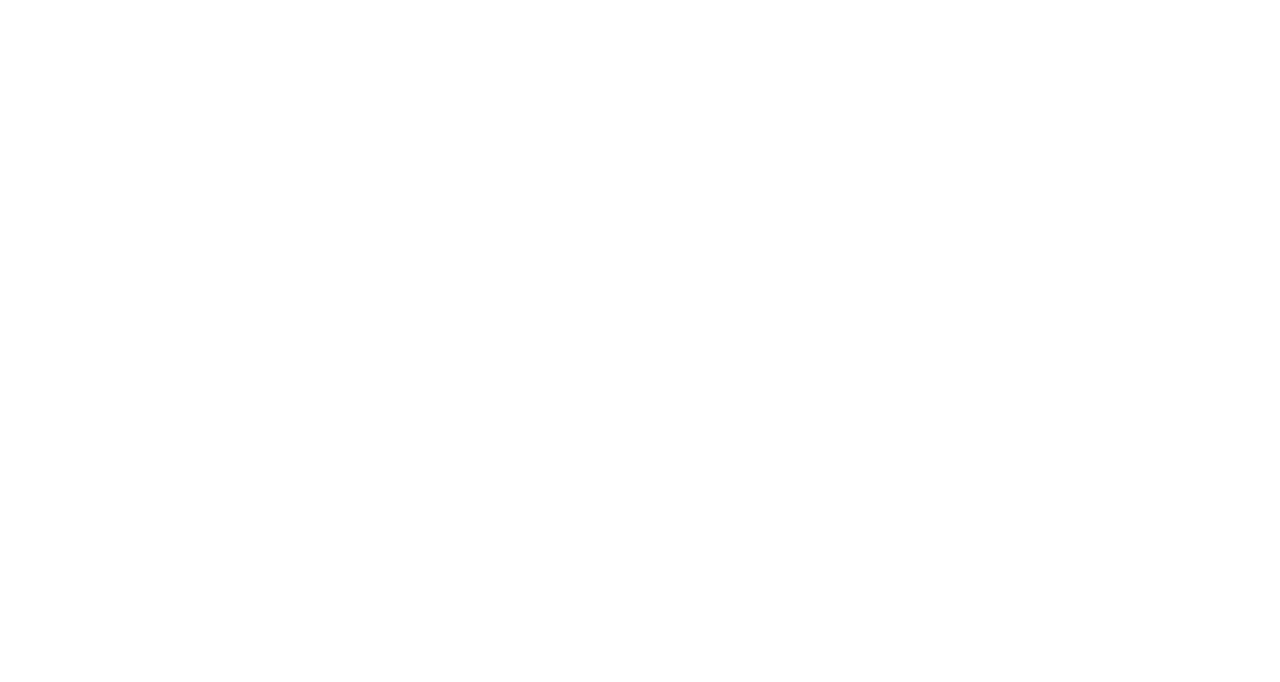
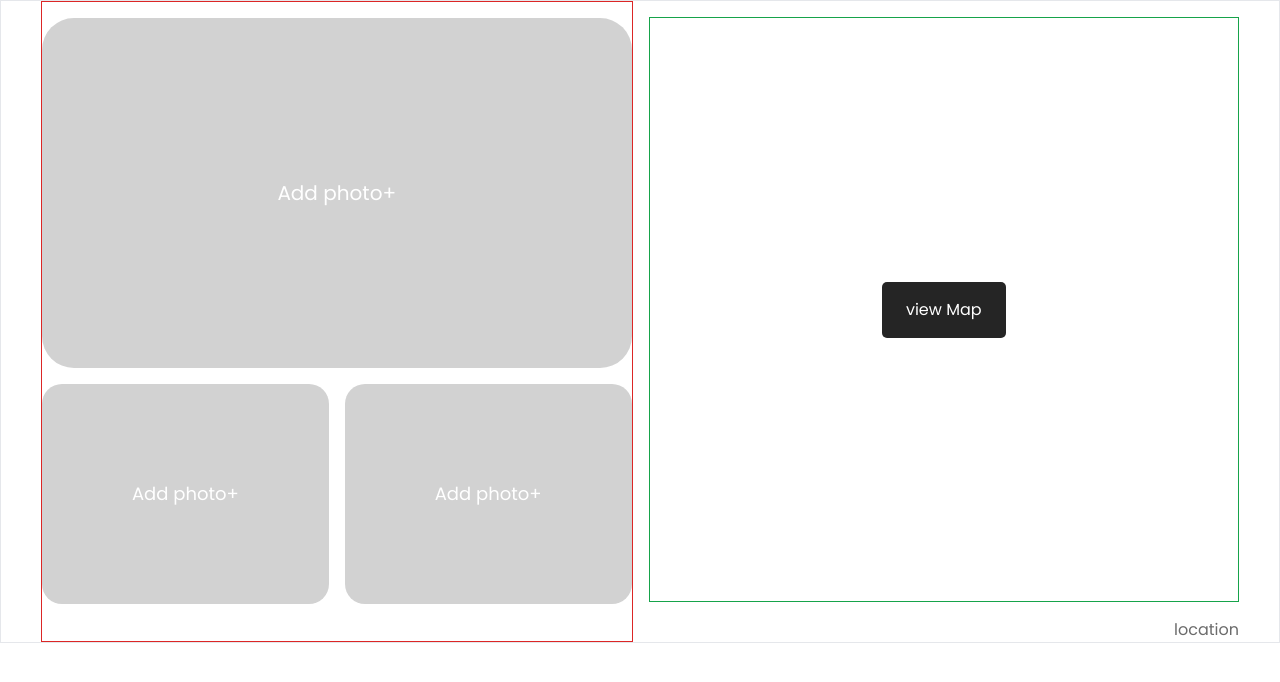
Before and after one commit to RusithTharindu/Campus-Housing-Portal-Frontend, a React (Vite) app in the folder HousingPortalSDT/: page /editdashboard in a window 1280 px wide. Before the commit this address had no page. Shown: the top 682 px of the page. Built offline with nearby package versions, Linux system fonts and the light colour scheme.

Commit message:
Created landlord editdashboard

```diff
--- a/HousingPortalSDT/package.json
+++ b/HousingPortalSDT/package.json
@@ -12,6 +12,7 @@
   "dependencies": {
     "react": "^18.2.0",
     "react-dom": "^18.2.0",
+    "react-icons": "^5.0.1",
     "react-router-dom": "^6.22.3"
   },
   "devDependencies": {
--- a/HousingPortalSDT/src/App.jsx
+++ b/HousingPortalSDT/src/App.jsx
@@ -3,6 +3,8 @@
 import Landlord from './pages/landlordPages/Landlord';
 import Login from './pages/Login';
 import Register from './pages/Register';
+import Editdashboard from "./pages/landlordPages/Editdashboard";
+
 
 
 function App() {
@@ -15,6 +17,7 @@
               <Route path="/" element={<Login />} />
               <Route path="/register" element={<Register />} />
               <Route path="/landlord" element={<Landlord />} />
+              <Route path="/editdashboard" element={<Editdashboard/>} />
               {/* Add New routes here */}
 
             </Routes>
--- a/HousingPortalSDT/src/components/container/container.jsx
+++ b/HousingPortalSDT/src/components/container/container.jsx
@@ -8,7 +8,7 @@
             px-4
             sm:px-6
             md:px-10
-            lg:px-20
+            lg:px-10
         `}
     >
       {children}
--- a/HousingPortalSDT/src/components/imageSelector.jsx
+++ b/HousingPortalSDT/src/components/imageSelector.jsx
@@ -2,31 +2,31 @@
 
 const imageSelector = () => {
   return (
-    <div className="photouploadcard flex flex-col w-full border border-red-600  ">
-      <div className="card1 bg-lightGrey flex  items-center justify-center h-[200px] md:h-[300px] rounded-[20px]">
+    <div className="photouploadcard flex flex-col w-full border border-red-600   ">
+      <div className="card1 bg-lightGrey flex  items-center justify-center h-[200px] md:h-[350px] rounded-[32px] mt-4">
         {/* <img
             src="path-to-your-image"
             alt="Add Photo+"
             className="w-full h-full object-cover"
           /> */}
-        <p>Add photo+</p>
+        <p className=" text-white text-xl">Add photo+</p>
       </div>
-      <div className="flex flex-col md:flex-row justify-between text-center items-center md:max-w-full h-[400px] md:h-[180px] gap-4 my-4">
-        <div className="card2 bg-lightGrey w-full h-full flex items-center justify-center p-4 rounded-[20px]">
+      <div className="flex flex-col md:flex-row justify-between text-center items-center md:max-w-full h-[400px] md:h-[220px] gap-4 mt-4 mb-0 lg:mb-4">
+        <div className="card2 bg-lightGrey w-full h-full flex items-center justify-center  rounded-[20px]">
           {/* <img
               src="path-to-your-image"
               alt=""
               className="w-full h-full object-cover"
             /> */}
-          <p>Add photo+</p>
+          <p className=" text-white text-lg">Add photo+</p>
         </div>
-        <div className="card3 bg-lightGrey w-full h-full flex items-center justify-center p-4 rounded-[20px]">
+        <div className="card3 bg-lightGrey w-full h-full flex items-center justify-center  rounded-[20px]">
           {/* <img
               src="path-to-your-image"
               alt="Add Photo+"
               className="w-full h-full object-cover"
             /> */}
-          <p>Add photo+</p>
+          <p className=" text-white text-lg">Add photo+</p>
         </div>
       </div>
     </div>
--- a/HousingPortalSDT/src/components/viewmap.jsx
+++ b/HousingPortalSDT/src/components/viewmap.jsx
@@ -1,11 +1,17 @@
 import React from "react";
+
 
 const viewmap = () => {
   return (
-    <div className="viewMapcard border w-full border-green-600 h-full items-center text-center ">
-      <button className="bg-black1 text-white py-4 px-6 rounded-[5px]">
-        view Map
-      </button>
+    <div className=" flex flex-col w-full ">
+      <div className="viewMapcard border flex flex-col justify-center items-center w-full border-green-600 h-[300px] mt-0 lg:mt-4 mb-4 lg:h-[585px]">
+        <button className="bg-black1 text-white flex py-4 px-6 rounded-[5px] justify-center items-center hover:bg-lightGrey hover:text-white hover:border hover:border-white">
+          view Map
+        </button>
+      </div>
+      <div className=" flex flex-row items-end text-end justify-end ">
+        <p className=" text-grey1">location</p>
+      </div>
     </div>
   );
 };
--- /dev/null
+++ b/HousingPortalSDT/src/pages/landlordPages/Editdashboard.jsx
@@ -0,0 +1,17 @@
+import React from "react";
+import Container from "../../components/container/container";
+import ImageSelector from "../../components/imageSelector";
+import Viewmap from "../../components/viewmap";
+
+const Editdashboard = () => {
+  return (
+    <Container>
+      <div className=" flex lg:flex-row flex-col gap-4">
+        <ImageSelector/>
+        <Viewmap/>
+      </div>
+    </Container>
+  );
+};
+
+export default Editdashboard;
--- a/HousingPortalSDT/tailwind.config.js
+++ b/HousingPortalSDT/tailwind.config.js
@@ -9,8 +9,10 @@
   theme: {
     extend: {
       colors: {
-        'lightGrey': '#D9D9D9',
+        'lightGrey': '#D2D2D2',
+        'grey1': '#6B6B6B',
         'black1': '#252525',
+
       },
     },
   },
```
Also changed, not shown: HousingPortalSDT/src/assets/Location.png (added), 1 other file (tests, documents, lock files or other folders).
